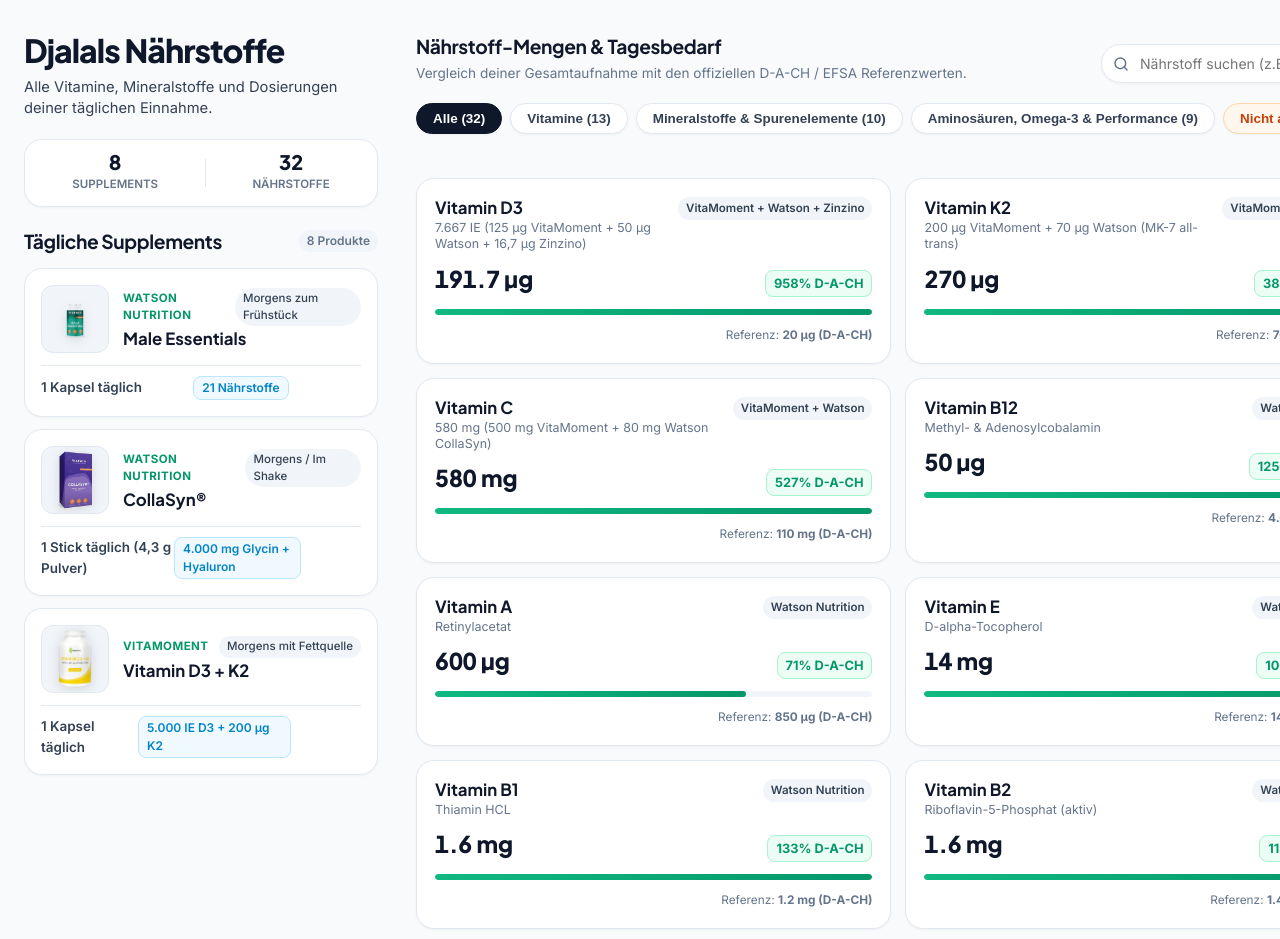
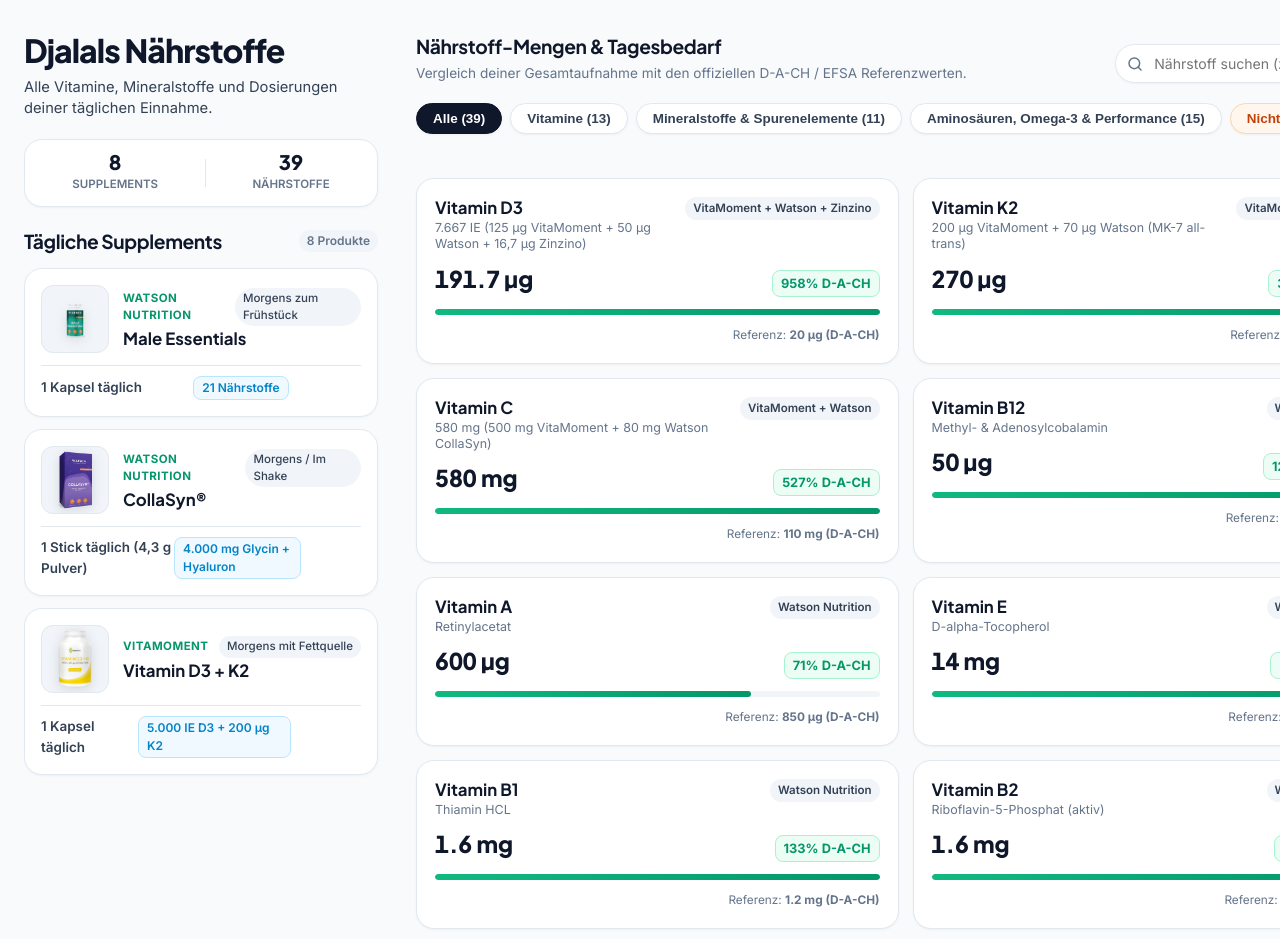
Before and after one commit to placeboHummel/djalals-naehrstoffe, a website: page index.html in a window 1280 px wide. Shown: the top 939 px of the page. Drawn offline with Linux system fonts and the light colour scheme.

Commit message:
feat: Wissenschaftliche Erweiterung der Rubrik 'Nicht abgedeckt' um essentielle Vitalstoffe & Carninährstoffe für fleisch- und fischfreie Ernährung

```diff
--- a/index.html
+++ b/index.html
@@ -35,7 +35,7 @@
           </div>
           <div class="stat-divider"></div>
           <div class="stat-item">
-            <span class="stat-num">32</span>
+            <span class="stat-num">39</span>
             <span class="stat-lbl">Nährstoffe</span>
           </div>
         </div>
@@ -70,11 +70,11 @@
 
         <!-- Filter Pills Bar -->
         <div class="filter-pills-wrap">
-          <button class="filter-pill active" data-cat="all">Alle (32)</button>
+          <button class="filter-pill active" data-cat="all">Alle (39)</button>
           <button class="filter-pill" data-cat="vitamins">Vitamine (13)</button>
-          <button class="filter-pill" data-cat="minerals">Mineralstoffe & Spurenelemente (10)</button>
-          <button class="filter-pill" data-cat="special">Aminosäuren, Omega-3 & Performance (9)</button>
-          <button class="filter-pill" data-cat="missing">Nicht abgedeckt (3)</button>
+          <button class="filter-pill" data-cat="minerals">Mineralstoffe & Spurenelemente (11)</button>
+          <button class="filter-pill" data-cat="special">Aminosäuren, Omega-3 & Performance (15)</button>
+          <button class="filter-pill" data-cat="missing">Nicht abgedeckt (10)</button>
         </div>
 
         <!-- Active Filter Indicator Banner -->
--- a/js/data.js
+++ b/js/data.js
@@ -411,6 +411,20 @@
     sourceBrand: 'Watson Nutrition',
     supplementIds: ['watson-male-essentials']
   },
+  {
+    category: 'minerals',
+    categoryName: 'Mineralstoffe & Spurenelemente',
+    name: 'Bor',
+    extra: 'Essentieller Kofaktor für Steroidhormone (senkt SHBG für mehr freies Testosteron) & Knochenstoffwechsel',
+    amount: '0 mg',
+    rawAmount: 0,
+    unit: 'mg',
+    ref: '3.0 mg (Hormon- & Knochenstoffwechsel)',
+    percent: 0,
+    source: 'Nicht im aktuellen Stack',
+    sourceBrand: 'Offen / 0 mg',
+    supplementIds: []
+  },
 
   // --- AMINOSÄUREN, OMEGA-3 & PERFORMANCE ---
   {
@@ -486,8 +500,22 @@
   {
     category: 'special',
     categoryName: 'Aminosäuren, Omega-3 & Performance',
+    name: 'Oliven-Polyphenole',
+    extra: 'Aus vorzeitig geerntetem nativem Olivenöl extra – Schutz der Blutfette vor oxidativem Stress',
+    amount: '2.9 mg',
+    rawAmount: 2.9,
+    unit: 'mg',
+    ref: '5.0 mg (EFSA Health Claim)',
+    percent: 58,
+    source: 'Zinzino BalanceOil+',
+    sourceBrand: 'Zinzino',
+    supplementIds: ['zinzino-balanceoil']
+  },
+  {
+    category: 'special',
+    categoryName: 'Aminosäuren, Omega-3 & Performance',
     name: 'L-Carnitin',
-    extra: 'Bedingt essentielle Aminosäure-Verbindung – Transport langkettiger Fettsäuren in Mitochondrien',
+    extra: '95% des körpereigenen Pools stammen aus Fleisch – transportiert Fettsäuren in Mitochondrien (Beta-Oxidation)',
     amount: '0 mg',
     rawAmount: 0,
     unit: 'mg',
@@ -501,7 +529,7 @@
     category: 'special',
     categoryName: 'Aminosäuren, Omega-3 & Performance',
     name: 'Taurin',
-    extra: 'Bedingt essentielle Aminosulfonsäure – Zelluläre Osmoregulation, Gallensäuren & Kardiometabolismus',
+    extra: 'Kommt nur in tierischem Gewebe vor – zelluläre Osmoregulation, Gallensäuren-Konjugation & Kardiometabolismus',
     amount: '0 mg',
     rawAmount: 0,
     unit: 'mg',
@@ -515,7 +543,7 @@
     category: 'special',
     categoryName: 'Aminosäuren, Omega-3 & Performance',
     name: 'Carnosin / Beta-Alanin',
-    extra: 'Intrazelluläres Dipeptid (Beta-Alanyl-L-Histidin) – Protonenpuffer im Skelettmuskel & ZNS-Schutz',
+    extra: 'Ausschließlich in tierischem Muskelgewebe – intrazellulärer Protonenpuffer gegen Übersäuerung & ZNS-Schutz',
     amount: '0 mg',
     rawAmount: 0,
     unit: 'mg',
@@ -528,15 +556,85 @@
   {
     category: 'special',
     categoryName: 'Aminosäuren, Omega-3 & Performance',
-    name: 'Oliven-Polyphenole',
-    extra: 'Aus vorzeitig geerntetem nativem Olivenöl extra – Schutz der Blutfette vor oxidativem Stress',
-    amount: '2.9 mg',
-    rawAmount: 2.9,
+    name: 'Coenzym Q10 (Ubiquinol)',
+    extra: 'In Nahrung vor allem in Fleisch & Fisch – unentbehrlich für Elektronentransport der ATP-Synthese & Lipidschutz',
+    amount: '0 mg',
+    rawAmount: 0,
     unit: 'mg',
-    ref: '5.0 mg (EFSA Health Claim)',
-    percent: 58,
-    source: 'Zinzino BalanceOil+',
-    sourceBrand: 'Zinzino',
-    supplementIds: ['zinzino-balanceoil']
+    ref: '100 mg (Mitochondrien-Bedarf)',
+    percent: 0,
+    source: 'Nicht im aktuellen Stack',
+    sourceBrand: 'Offen / 0 mg',
+    supplementIds: []
+  },
+  {
+    category: 'special',
+    categoryName: 'Aminosäuren, Omega-3 & Performance',
+    name: 'N-Acetylcystein (NAC)',
+    extra: 'Schwefelhaltiger Baustein für Glutathion – körpereigenes Master-Antioxidans & Phase-II-Entgiftung der Leber',
+    amount: '0 mg',
+    rawAmount: 0,
+    unit: 'mg',
+    ref: '600 mg (Glutathion-Synthese)',
+    percent: 0,
+    source: 'Nicht im aktuellen Stack',
+    sourceBrand: 'Offen / 0 mg',
+    supplementIds: []
+  },
+  {
+    category: 'special',
+    categoryName: 'Aminosäuren, Omega-3 & Performance',
+    name: 'Astaxanthin',
+    extra: 'In Nahrung nur in Wildlachs & Krustentieren – stärkstes Carotinoid für Augengesundheit, Gehirn & UV-Zellschutz',
+    amount: '0 mg',
+    rawAmount: 0,
+    unit: 'mg',
+    ref: '4.0 mg (Studien-Tagesdosis)',
+    percent: 0,
+    source: 'Nicht im aktuellen Stack',
+    sourceBrand: 'Offen / 0 mg',
+    supplementIds: []
+  },
+  {
+    category: 'special',
+    categoryName: 'Aminosäuren, Omega-3 & Performance',
+    name: 'Alpha-Liponsäure (R-ALA)',
+    extra: 'Konzentriert in tierischen Organen – universelles Antioxidans, recycelt Vitamin C & Glutathion, fördert Insulinsensitivität',
+    amount: '0 mg',
+    rawAmount: 0,
+    unit: 'mg',
+    ref: '200 mg (Antioxidativer Bedarf)',
+    percent: 0,
+    source: 'Nicht im aktuellen Stack',
+    sourceBrand: 'Offen / 0 mg',
+    supplementIds: []
+  },
+  {
+    category: 'special',
+    categoryName: 'Aminosäuren, Omega-3 & Performance',
+    name: 'L-Prolin (Kollagen-Baustein)',
+    extra: 'Primäre Aminosäure neben Glycin zur Bildung der stabilen Kollagen-Dreifachhelix im Knorpel & Bindegewebe',
+    amount: '0 mg',
+    rawAmount: 0,
+    unit: 'mg',
+    ref: '500 mg (Kollagen-Synthese)',
+    percent: 0,
+    source: 'Nicht im aktuellen Stack',
+    sourceBrand: 'Offen / 0 mg',
+    supplementIds: []
+  },
+  {
+    category: 'special',
+    categoryName: 'Aminosäuren, Omega-3 & Performance',
+    name: 'Phosphatidylserin',
+    extra: 'Wichtiges Phospholipid für neuronale Zellmembranen, Signalübertragung im Gehirn & Cortisol-Regulation bei Stress',
+    amount: '0 mg',
+    rawAmount: 0,
+    unit: 'mg',
+    ref: '100 mg (Kognition & Membranen)',
+    percent: 0,
+    source: 'Nicht im aktuellen Stack',
+    sourceBrand: 'Offen / 0 mg',
+    supplementIds: []
   }
 ];
--- a/js/main.js
+++ b/js/main.js
@@ -113,7 +113,7 @@
           </div>
           <div class="missing-info-text">
             <strong>Aktuell noch nicht im Stack abgedeckt (${filteredCount} Stoffe):</strong>
-            <p>Diese Stoffe (L-Carnitin, Taurin, Carnosin) werden aktuell nicht über deine tägliche Einnahme abgedeckt.</p>
+            <p>Carninährstoffe, mitochondriale Antioxidantien & Vitalstoffe, die bei fleisch- und fischfreier Ernährung nicht oder nur in geringen Spuren über die Nahrung aufgenommen werden.</p>
           </div>
         </div>
       `;
```
